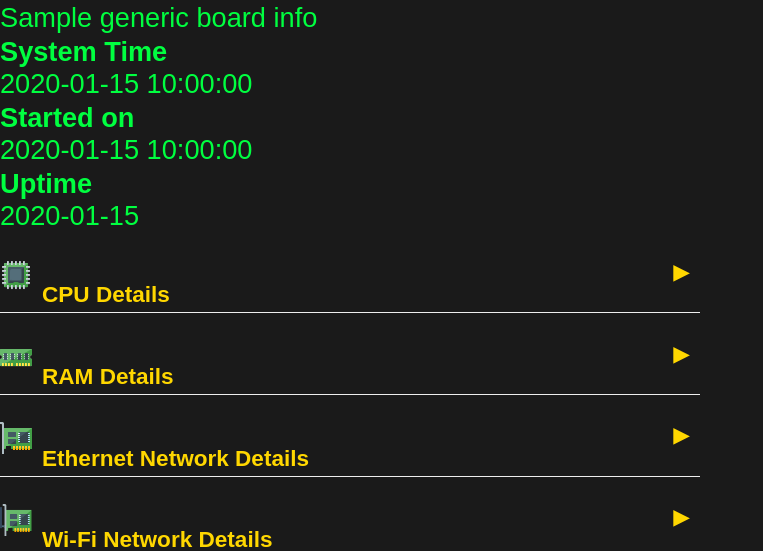
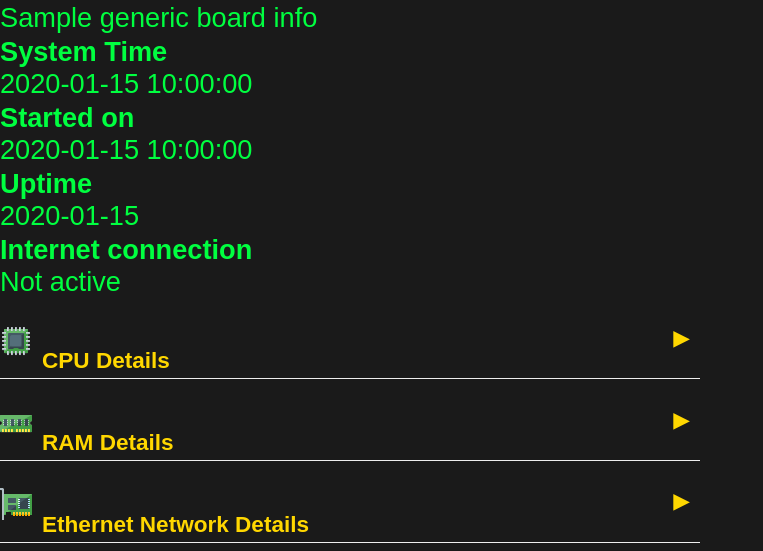
Before and after one commit to Nkeramov/rpi_system_info, a Python web app: template templates/index.html in a window 1280 px wide. Shown: the part 703-1254 px from the top of the page, without its empty margins (0-763 px from the left). Run offline with Jinja, Linux system fonts and the light colour scheme; the template is opened without the code that fills it: most values are stand-ins (such as "Sample title", 1, 10 or a date in 2020).

Commit message:
add: added fields for check connection, public ip and wifi network name

```diff
--- a/templates/index.html
+++ b/templates/index.html
@@ -116,6 +116,28 @@
                         {{generic_board_info.uptime_pretty}}
                     </div>
                 </div>
+                <div class="row t-row">
+                    <div class="five columns t-caption">
+                        Internet connection
+                    </div>
+                    <div class="seven columns">
+                    {% if generic_board_info.internet_connection_status %}
+                        Active
+                    {% else %}
+                        Not active
+                    {% endif %}
+                    </div>
+                </div>
+                {% if generic_board_info.internet_connection_status %}
+                <div class="row t-row">
+                    <div class="five columns t-caption">
+                        Public IP address
+                    </div>
+                    <div class="seven columns">
+                        {{ generic_board_info.public_ip}}
+                    </div>
+                </div>
+                {% endif %}
             </div>
             <div class="row t-header toggle-header collapsed">
                 <div class="t-header-img">
@@ -350,6 +372,14 @@
             <div class="toggle-content collapsed">
                 <div class="row t-row">
                     <div class="five columns t-caption">
+                        Network name
+                    </div>
+                    <div class="seven columns t-row">
+                        {{wifi_network_name}}
+                    </div>
+                </div>
+                <div class="row t-row">
+                    <div class="five columns t-caption">
                         IP address
                     </div>
                     <div class="seven columns t-row">
```
Also changed, not shown: main.py (+9 -1 lines).
